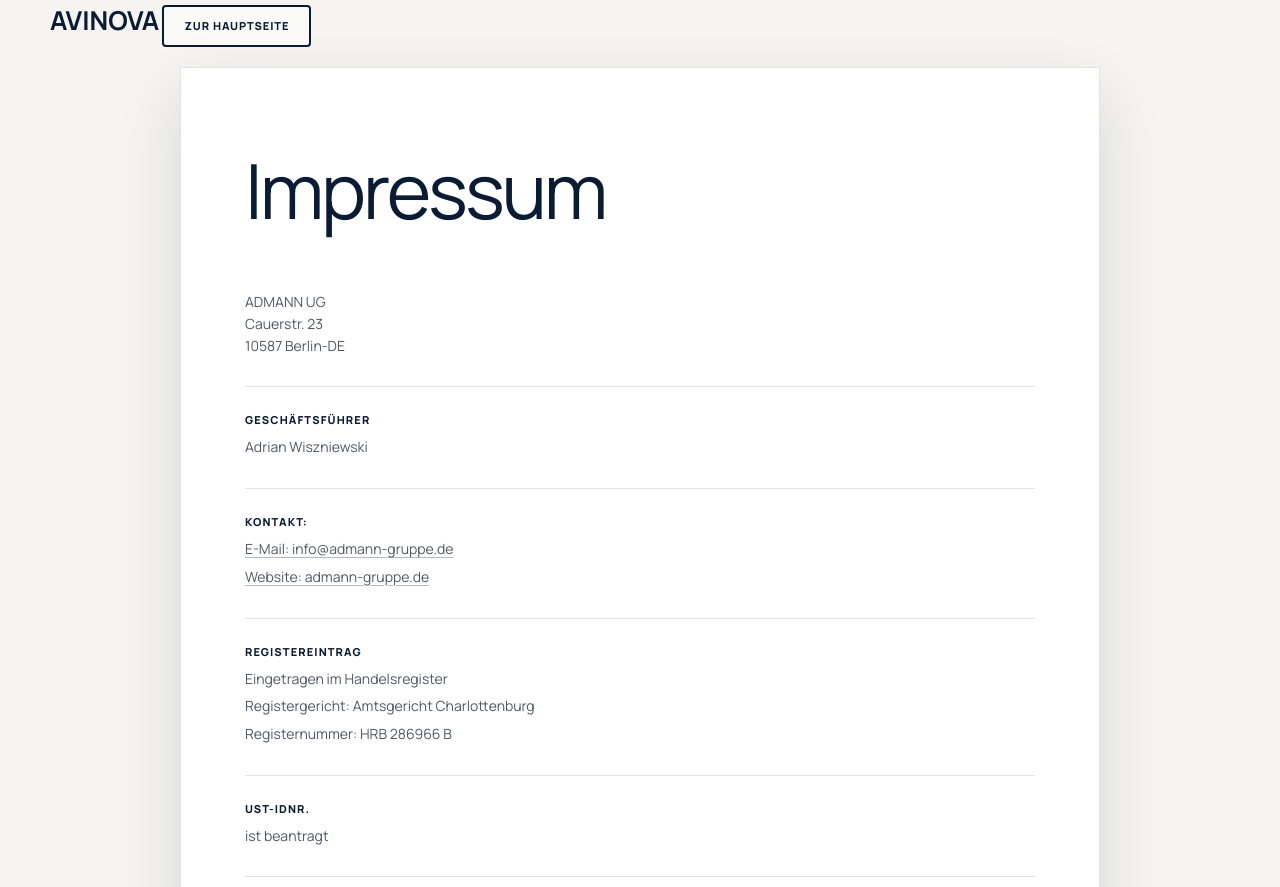
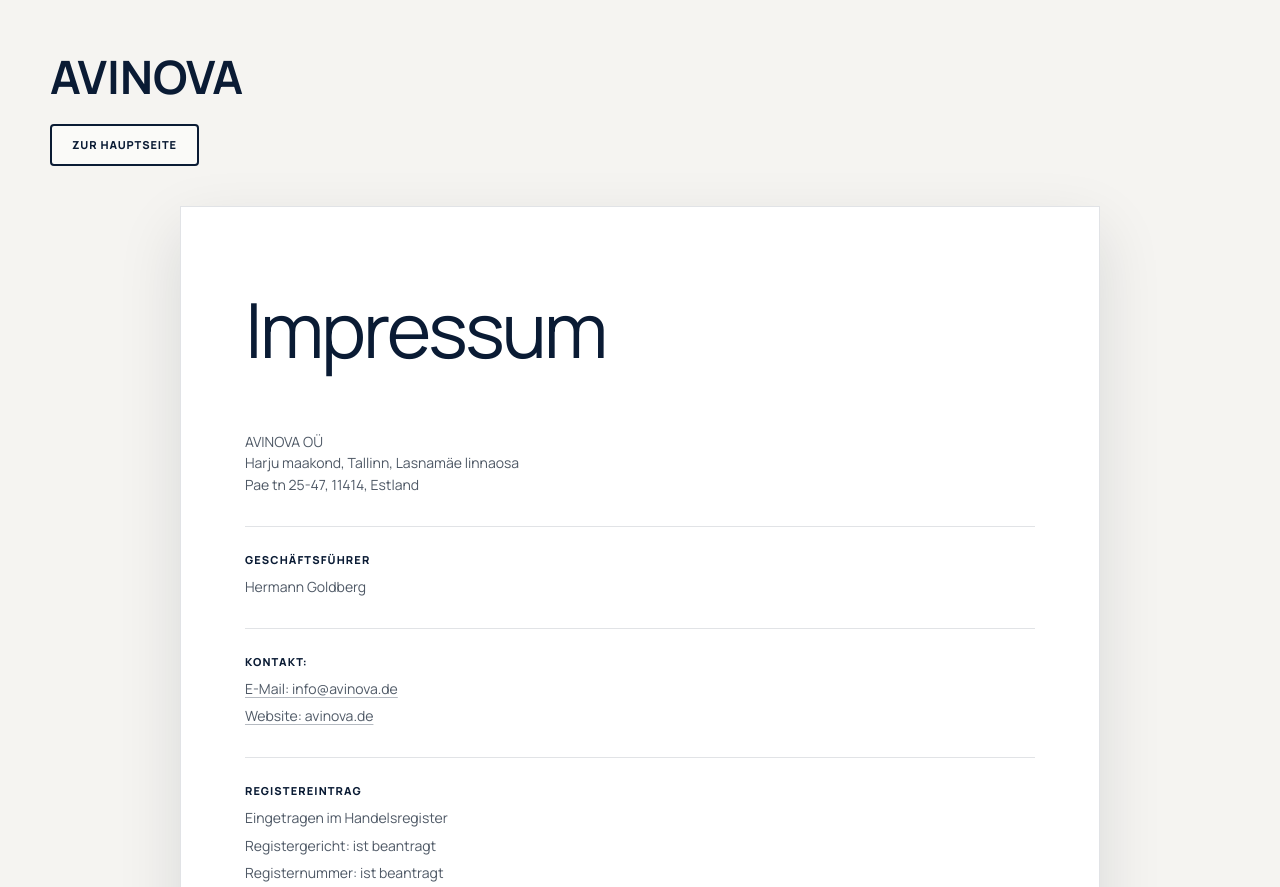
Before and after one commit to nestaleks/avinova, a plain HTML site: page pages/impressum.html in a window 1280 px wide. Shown: the top 887 px of the page. Drawn offline with Linux system fonts and the light colour scheme.

Commit message:
contacts fix

```diff
--- a/pages/impressum.html
+++ b/pages/impressum.html
@@ -19,25 +19,25 @@
       <h1>Impressum</h1>
 
       <div class="legal-block">
-        <p>ADMANN UG<br>Cauerstr. 23<br>10587 Berlin-DE</p>
+        <p>AVINOVA OÜ<br>Harju maakond, Tallinn, Lasnamäe linnaosa<br>Pae tn 25-47, 11414, Estland</p>
       </div>
 
       <div class="legal-block">
         <span class="legal-label">Geschäftsführer</span>
-        <p>Adrian Wiszniewski</p>
+        <p>Hermann Goldberg</p>
       </div>
 
       <div class="legal-block">
         <span class="legal-label">Kontakt:</span>
-        <p><a href="mailto:info@admann-gruppe.de">E-Mail: info@admann-gruppe.de</a></p>
-        <p><a href="https://admann-gruppe.de" target="_blank" rel="noopener noreferrer">Website: admann-gruppe.de</a></p>
+        <p><a href="mailto:info@avinova.de">E-Mail: info@avinova.de</a></p>
+        <p><a href="https://avinova.de" target="_blank" rel="noopener noreferrer">Website: avinova.de</a></p>
       </div>
 
       <div class="legal-block">
         <span class="legal-label">Registereintrag</span>
         <p>Eingetragen im Handelsregister</p>
-        <p>Registergericht: Amtsgericht Charlottenburg</p>
-        <p>Registernummer: HRB 286966 B</p>
+        <p>Registergericht: ist beantragt</p>
+        <p>Registernummer: ist beantragt</p>
       </div>
 
       <div class="legal-block">
--- a/styles.css
+++ b/styles.css
@@ -241,6 +241,9 @@ button { color: inherit; }
 
 /* Legal pages */
 .legal-body { background: #f5f4f1; }
+.page-top { width: min(1180px, calc(100% - 48px)); margin-inline: auto; padding: 54px 0 20px; display: flex; flex-direction: column; align-items: flex-start; }
+.page-brand { display: inline-block; font-size: 46px; line-height: 1; }
+.page-top .back-button { margin-top: 24px; }
 .legal-page { padding: 20px 0 90px; }
 .legal-card { max-width: 920px; padding: clamp(32px, 5vw, 70px); background: white; border: 1px solid var(--line); box-shadow: var(--shadow); }
 .legal-card h1 { margin: 0 0 42px; font-family: var(--display); font-size: clamp(44px, 7vw, 76px); font-weight: 400; letter-spacing: -.04em; }
@@ -346,6 +349,8 @@ button { color: inherit; }
   .footer-bottom a { white-space: normal; }
   .product-hero-copy { width: calc(100% - 32px); padding: 28px 0 55px; }
   .product-hero-brand { font-size: 30px; }
+  .page-top { width: calc(100% - 32px); padding: 28px 0 24px; }
+  .page-brand { font-size: 30px; }
   .product-hero-heading { margin-top: 400px; }
   .spec-strip-inner { grid-template-columns: 1fr 1fr; gap: 24px 0; }
   .spec-strip div:nth-child(2),
```
Also changed, not shown: pages/datenschutz.html (+4 -4 lines).
